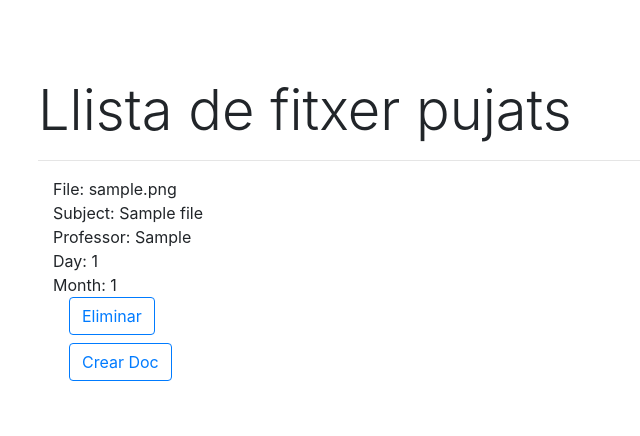
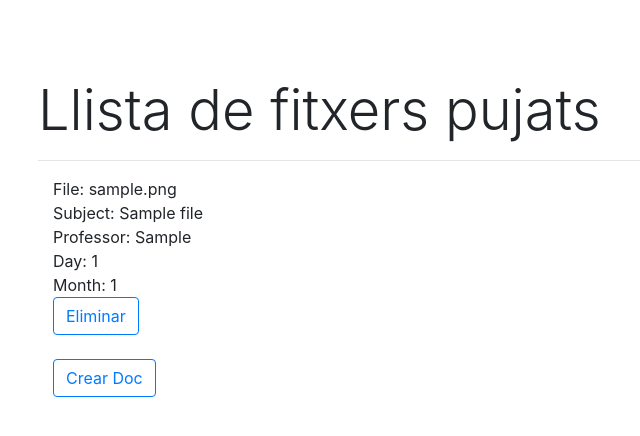
Before and after one commit to victe19/TNA, a Django app: template mysite/templates/file_list.html in a window 1280 px wide. Shown: the part 56-492 px from the top of the page, without its empty margins (62-702 px from the left). Run offline with Django 3.2, Linux system fonts and the light colour scheme; the template is opened without the code that fills it: values that come from a table or form of the project are taken from there, others are empty; tables that the repository leaves empty hold one stand-in row (values such as "Sample post"); parts of the project's set-up code (start-up, migrations or seed data) failed here and were passed over; some libraries are stand-ins or nearby versions.

Commit message:
proban coses llista

```diff
--- a/mysite/templates/file_list.html
+++ b/mysite/templates/file_list.html
@@ -1,10 +1,10 @@
 {% extends 'base.html' %}
 {% block body %}
-    <h2 class="display-4">Llista de fitxer pujats</h2>
+    <h2 class="display-4">Llista de fitxers pujats</h2>
 
         {% for file in files %}
 <hr>
-            <tr class="row">
+            <tr class="container">
                 <div class="col">
                     <td>File: {{ file.file }}</td><br>
                     <td>Subject: {{ file.subject }}</td><br>
@@ -13,7 +13,7 @@
                     <td>Month: {{ file.month }}</td><br>
                 </div>
                 <div class="col">
-                    <div class="row ml-3">
+
                         <td>
                             <form method="post" action="{% url 'delete_file' file.pk %}">
                                 {% csrf_token %}
@@ -21,9 +21,9 @@
                                 </button>
                             </form>
                         </td>
-                    </div>
 
-                    <div class="row ml-3 mt-2">
+
+<br>
                         <td>
                             <form method="get" action="{% url 'start' file.pk %}">
                                 {% csrf_token %}
@@ -31,7 +31,7 @@
                                 </button>
                             </form>
                         </td>
-                    </div>
+
                 {{ error }}
                 </div>
             </tr>
```
